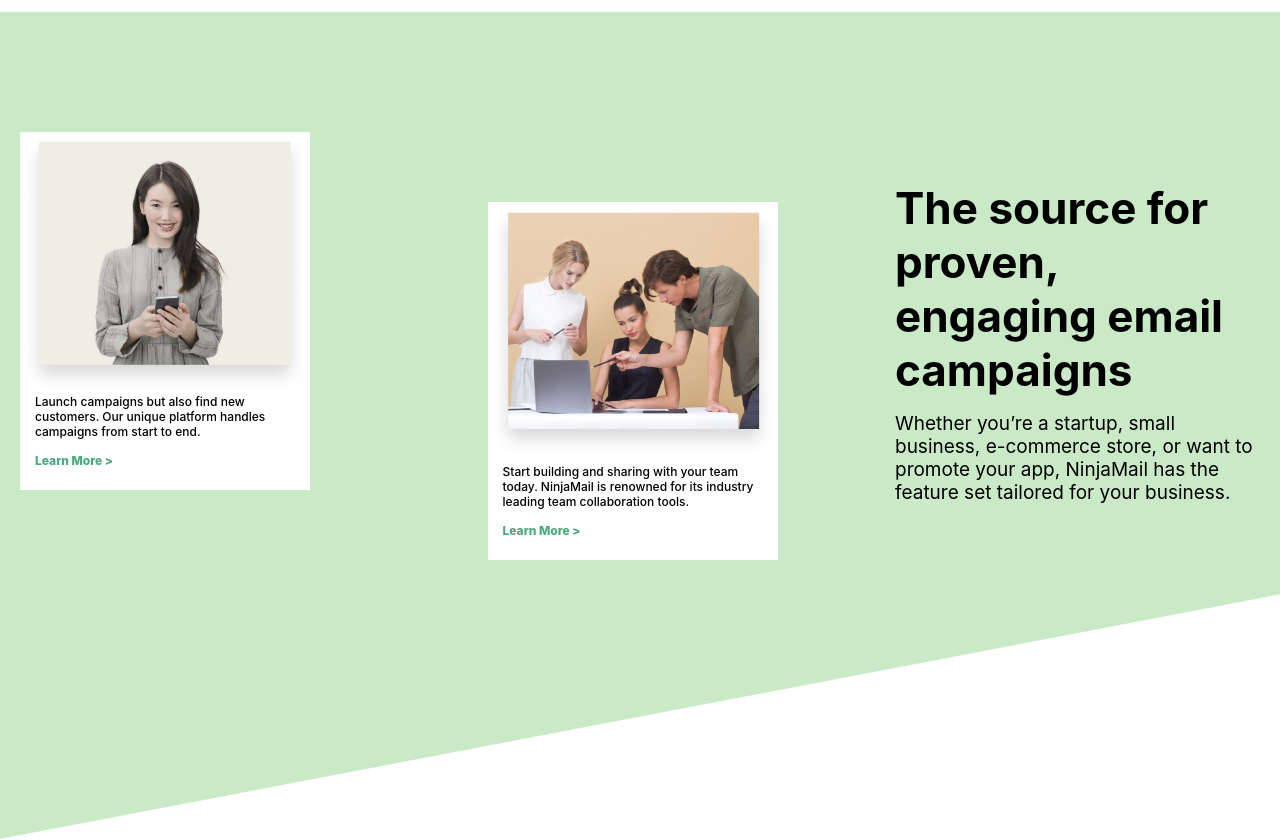
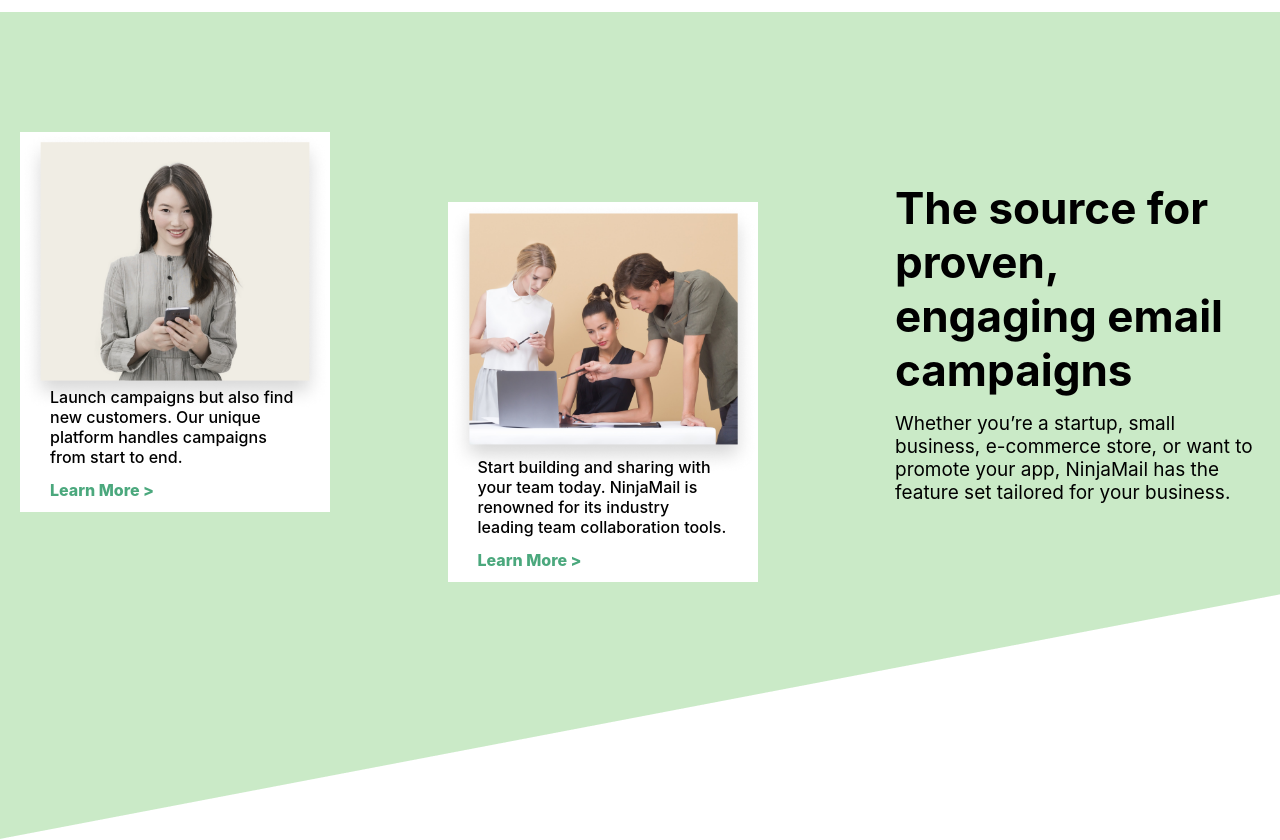
Before and after one commit to Augustotwz/B2B-next, a Next.js app: page / in a window 1280 px wide. Shown: the part 1260-2100 px from the top of the page. Built offline with nearby package versions, Linux system fonts and the light colour scheme.

Commit message:
refactor: css layout adjustment

```diff
--- a/components/section-3/Section-3.module.css
+++ b/components/section-3/Section-3.module.css
@@ -37,13 +37,13 @@
 
 @media only screen and (min-width: 600px) {
   .tumb1 {
-    margin-right: 10;
+    margin-right: 10px;
     margin-bottom: 90px;
     min-width: 250px;
   }
   .tumb2 {
     margin-top: 90px;
-    margin-left: 10;
+    margin-left: 10px;
   }
 }
 @media only screen and (min-width: 780px) {
@@ -51,9 +51,6 @@
     max-width: 1400px;
     align-items: center;
     flex-direction: row;
-  }
-  .tumb {
-    max-width: 290px;
   }
   .text {
     width: 365px;
--- a/components/tumb/Tumb.module.css
+++ b/components/tumb/Tumb.module.css
@@ -2,12 +2,12 @@
   max-height: 240px;
   background-color: #fff;
 }
-
 .text {
   background-color: #fff;
   height: 118px;
-  padding: 15px;
-  padding-top: 5;
+  padding: 30px;
+  padding-top: 8px;
+  padding-bottom: 5px;
   font-size: 12px;
   font-weight: 500;
   display: flex;
@@ -21,3 +21,11 @@
 .text a:hover {
   cursor: pointer;
 }
+
+@media only screen and (min-width: 780px) {
+  .text {
+    font-size: 16px;
+    min-height: 140px;
+    height: auto;
+  }
+}
--- a/styles/globals.css
+++ b/styles/globals.css
@@ -1,5 +1,6 @@
 html,
 body {
+  margin: auto;
   padding: 0;
   margin: 0;
   font-family: -apple-system, BlinkMacSystemFont, Segoe UI, Roboto, Oxygen,
```
